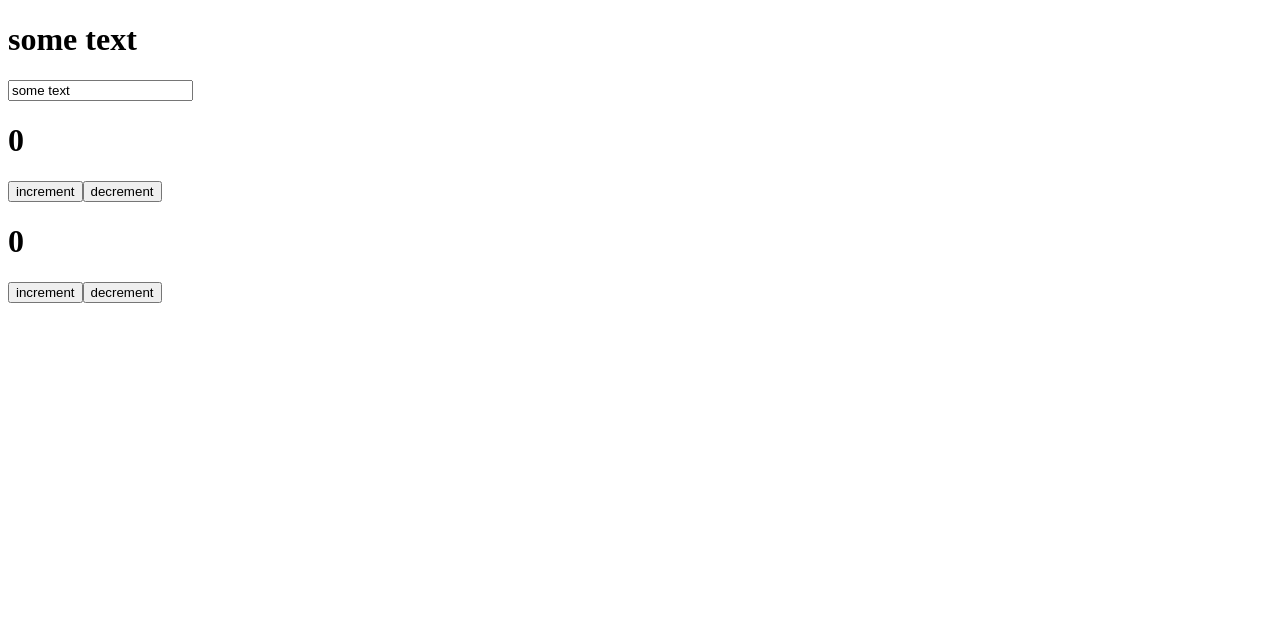
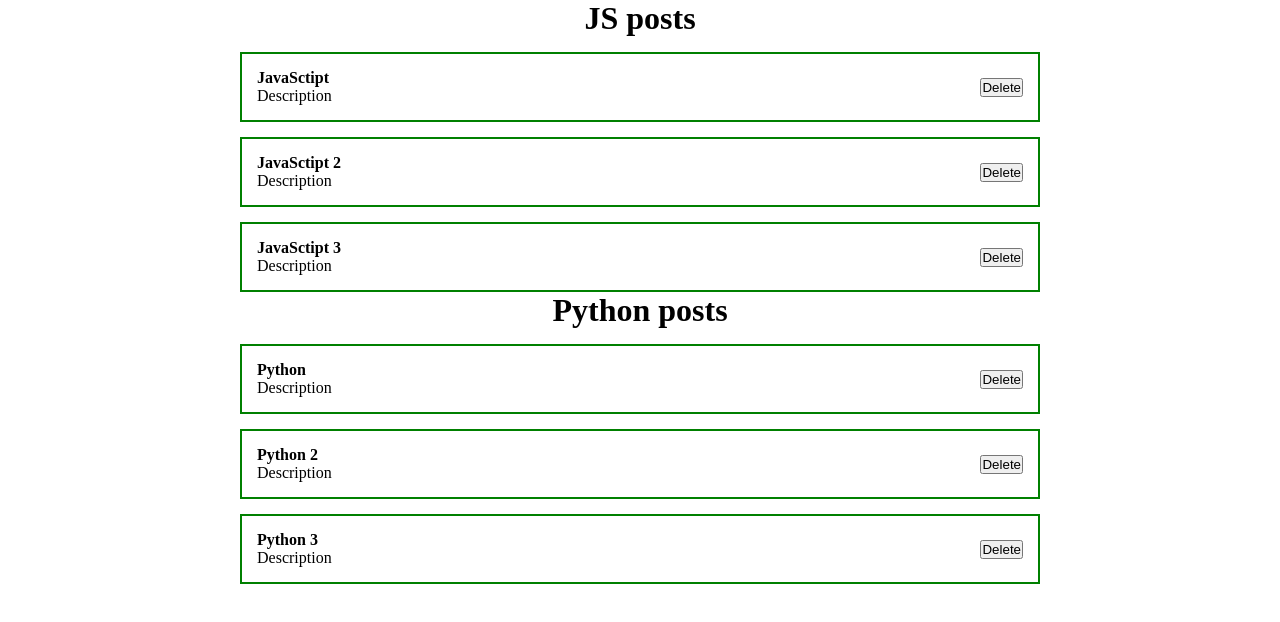
Before and after one commit to AnastasiaTshnkva/repetition_of_react, a React (Create React App) app: page / in a window 1280 px wide. Shown: the top 622 px of the page. Built offline with nearby package versions, Linux system fonts and the light colour scheme.

Commit message:
added some styles and posts components

```diff
--- a/src/App.js
+++ b/src/App.js
@@ -1,24 +1,36 @@
-import React, { useState } from "react";
-import Counter from "./components/Counter";
-import ClassCounter from "./components/ClassCounter";
+import React, { useState } from 'react';
+import Counter from './components/Counter';
+import ClassCounter from './components/ClassCounter';
+import '../src/styles/app.css';
+import PostsList from './components/PostList';
 
 function App() {
-  const [likes, setLikes] = useState(0);
-  const [value, setValue] = useState('some text');
+  const [posts, setPosts] = useState([
+    {id: 1, title: 'JavaSctipt', body: 'Description'},
+    {id: 2, title: 'JavaSctipt 2', body: 'Description'},
+    {id: 3, title: 'JavaSctipt 3', body: 'Description'},
+  ]);
 
-  const incrementFunc = () => setLikes(likes + 1);
-  const decrementFunc = () => setLikes(likes - 1);
+  const [posts2, setPosts2] = useState([
+    {id: 1, title: 'Python', body: 'Description'},
+    {id: 2, title: 'Python 2', body: 'Description'},
+    {id: 3, title: 'Python 3', body: 'Description'},
+  ]);
 
   return (
-    <div>
-      <h1>{value}</h1>
+    <div className='App'>
+      <PostsList posts={posts} title='JS posts'/>
+      <PostsList posts={posts2} title='Python posts'/>
+
+
+      {/* <h1>{value}</h1>
       <input
         type='text'
         value={value}
         onChange={event => setValue(event.target.value)}
       />
       <Counter/>
-      <ClassCounter/>
+      <ClassCounter/> */}
     </div>
   );
 }
--- a/src/components/ClassCounter.jsx
+++ b/src/components/ClassCounter.jsx
@@ -1,4 +1,4 @@
-import React from "react";
+import React from 'react';
 
 class ClassCounter extends React.Component {
 
--- a/src/components/Counter.jsx
+++ b/src/components/Counter.jsx
@@ -1,4 +1,4 @@
-import React, { useState } from "react";
+import React, { useState } from 'react';
 
 const Counter = () => {
   const [counter, setCounter] = useState(0);
--- /dev/null
+++ b/src/components/PostItem.jsx
@@ -0,0 +1,21 @@
+import React from 'react';
+import '../styles/app.css';
+
+const PostItem = (props) => {
+ return (
+  <div className='post'>
+      <div className='post__content'>
+        <strong>{props.post.title}</strong>
+        <div>
+          {props.post.body}
+        </div>
+      </div>
+
+      <div className='post__btns'>
+        <button>Delete</button>
+      </div>
+  </div>
+ )
+}
+
+export default PostItem;
--- /dev/null
+++ b/src/components/PostList.jsx
@@ -0,0 +1,15 @@
+import React from 'react';
+import PostItem from './PostItem';
+
+const PostsList = ({posts, title}) => {
+  return (
+    <div>
+      <h1 style={{textAlign:'center'}}>{title}</h1>
+      {posts.map(post => {
+        return <PostItem key={post.id} post={post}/>
+      })}
+    </div>
+  )
+};
+
+export default PostsList;
--- /dev/null
+++ b/src/styles/app.css
@@ -0,0 +1,23 @@
+* {
+  margin: 0;
+  padding: 0;
+  box-sizing: border-box;
+}
+
+.App {
+  width: 800px;
+}
+
+#root {
+  display: flex;
+  justify-content: center;
+}
+
+.post {
+  display: flex;
+  padding: 15px;
+  border: 2px green solid;
+  margin-top: 15px;
+  justify-content: space-between;
+  align-items: center;
+}
```
